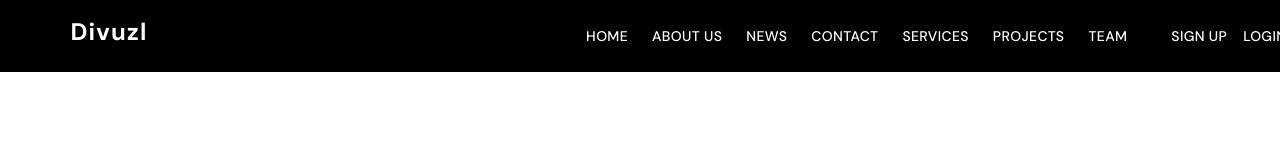
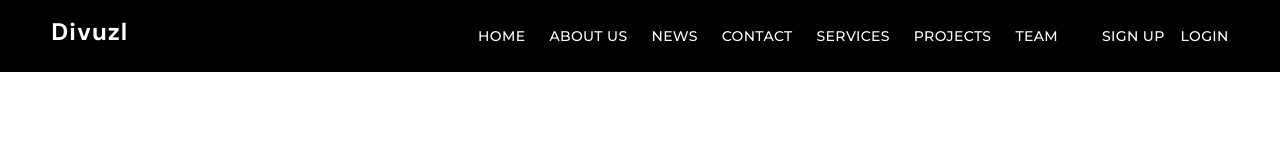
Before and after one commit to Arvindsaura/Divuzl, a React (Vite) app: page /blogs/1 in a window 1280 px wide. Shown: the top 160 px of the page. Built offline with nearby package versions, Linux system fonts and the light colour scheme; no server answers; a web font is replaced by a local one.

Commit message:
nabar fixed & Founder img added

```diff
--- a/src/components/Navbar.jsx
+++ b/src/components/Navbar.jsx
@@ -73,20 +73,19 @@ const Navbar = () => {
   return (
    <nav
   ref={navRef}
-      className="w-75vw py-5 bg-black text-white fixed top-0 left-0 z-30 pl-[3vw]  dm-sans-heading "
+  className="w-[100vw] py-5 bg-black text-white fixed top-0 left-0 z-30"
 >
-      <div className="w-[100vw] flex justify-between items-center px-8">
+  <div className="w-[92vw] mx-[4vw] flex justify-between items-center">
     {/* Logo */}
     <h1
       ref={logoRef}
-          className="text-2xl font-bold  tracking-wider "
-
+      className="text-2xl font-bold tracking-wider dm-sans-heading"
     >
       Divuzl
     </h1>
 
     {/* Desktop Nav */}
-        <div className="hidden md:flex items- gap-5">
+    <div className="hidden md:flex items-center gap-5">
       <ul className="flex gap-6">
         <li><NavLink to="/" text="Home" /></li>
         <li><NavLink text="About Us" onClick={scrollToAbout} /></li>
@@ -138,7 +137,7 @@ const Navbar = () => {
 
   {/* Mobile Dropdown */}
   {menuOpen && (
-        <div className="md:hidden mt-4 px-8 space-y-4 pb-4">
+    <div className="md:hidden mt-4 px-[3vw] space-y-4 pb-4">
       <NavLink to="/" text="Home" />
       <NavLink text="About Us" onClick={() => { scrollToAbout(); setMenuOpen(false); }} />
       <NavLink to="/blogs" text="News" />
@@ -162,6 +161,7 @@ const Navbar = () => {
     </div>
   )}
 </nav>
+
   );
 };
 
--- a/src/pages/Team.jsx
+++ b/src/pages/Team.jsx
@@ -8,7 +8,7 @@ gsap.registerPlugin(ScrollTrigger);
 const founder = {
   name: "Devang Vikram Singh",
   role: "MD & CEO",
-  image: "https://placehold.co/720x820?text=Devang+Vikram+Singh",
+  image: "/images/founder_img.jpg",
   about: [
     "Devang Vikram Singh began his entrepreneurial journey with a clear vision: create solutions that empower businesses to grow without limits. His first step was building marketing and digital strategies for small brands, starting with close contacts and local businesses. Over time, this evolved into providing full-stack business development and consultancy for clients across multiple industries.",
     "Along the way, he saw a recurring challenge: while opportunities are vast, most businesses struggle to connect all the dots — from company setup to branding, technology, marketing, and sales. The variety of services and platforms can be overwhelming, and business owners often lack the time or resources to make them work together seamlessly.",
@@ -88,7 +88,7 @@ export default function Team() {
           {/* Founder Section */}
           <div className="flex flex-col md:flex-row gap-8 mb-20 items-start">
             {/* Founder Image */}
-            <div className="gsap-img w-full md:w-1/2 h-64 sm:h-80 md:h-[500px] bg-gray-100 rounded-2xl overflow-hidden">
+            <div className="gsap-img w-full md:w-1/2 h-64 sm:h-80 md:h-[87vh] bg-gray-100 rounded-2xl overflow-hidden">
               <img
                 src={founder.image}
                 alt={founder.name}
```
Also changed, not shown: 1 other file (tests, documents, lock files or other folders). Lines whose indentation alone changed are shown as unchanged.
